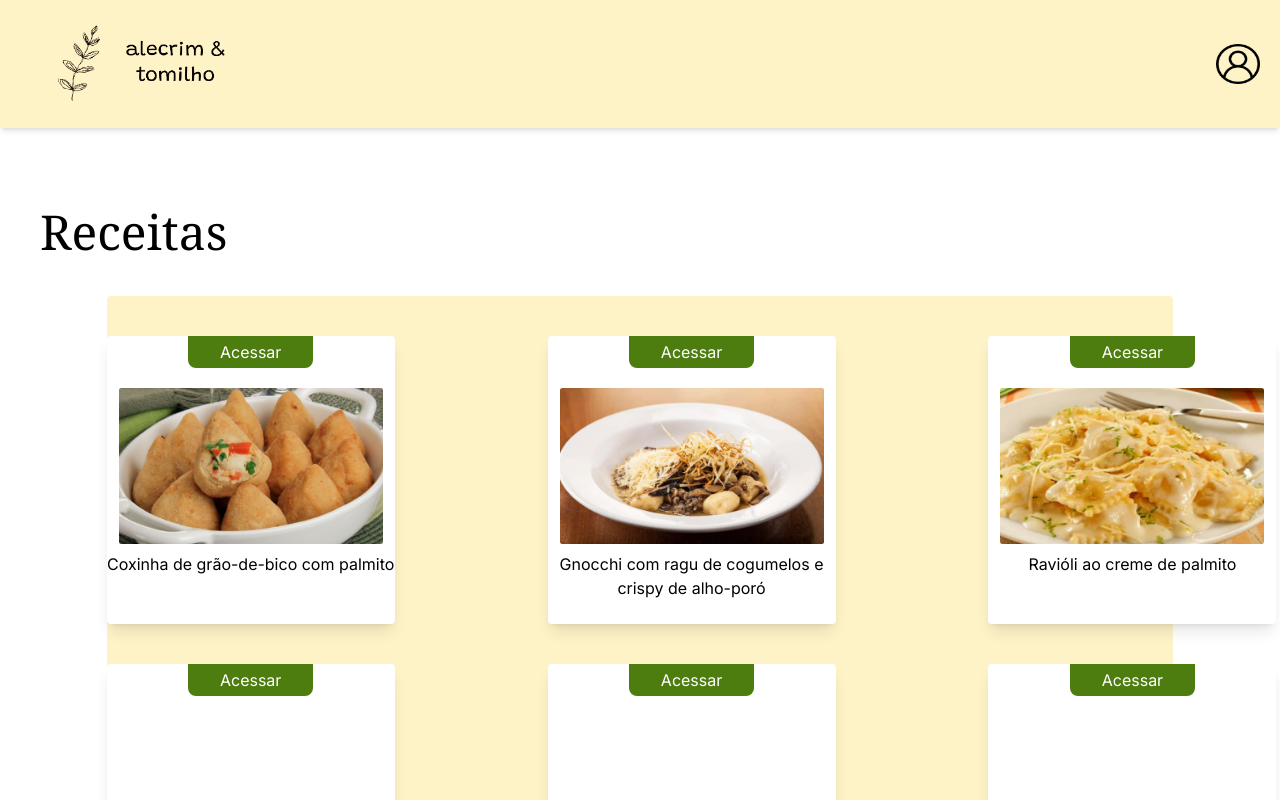
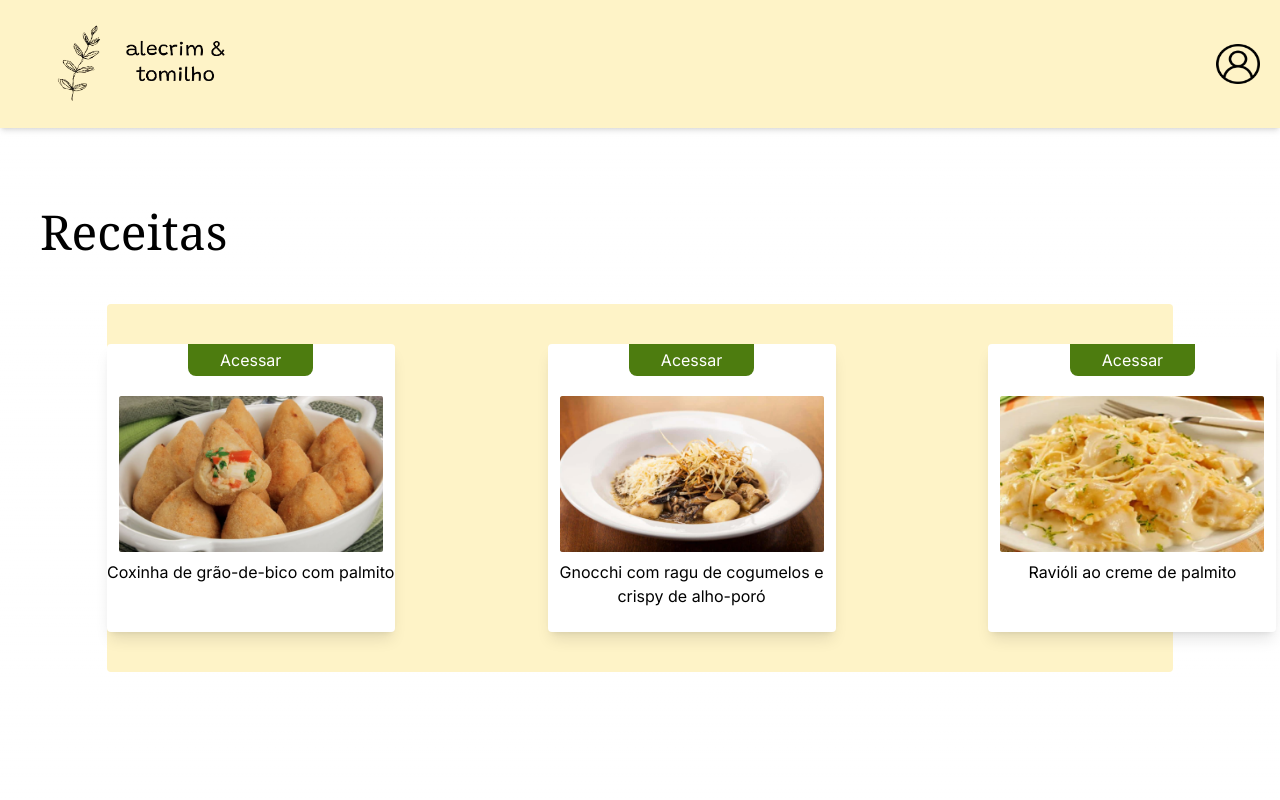
Before and after one commit to caiogeudes/recipe-website, a Next.js app: page / in a window 1280 px wide. Shown: the top 800 px of the page. Built offline with nearby package versions, Linux system fonts and the light colour scheme.

Commit message:
código organizado (criação da pasta components)

```diff
--- a/src/app/page.tsx
+++ b/src/app/page.tsx
@@ -1,64 +1,21 @@
-import Image from "next/image";
+import { recipeCard } from "@/components/recipeCard";
+import { header } from "@/components/header";
+import { body, title } from "@/components/body";
 
 export default function Home() {
   return (
     <main>
+      {header()}
 
-      {/* Cabeçalho */}
-      <header className="bg-amber-100 shadow-md w-full flex items-center justify-between  size-32">
-        <img src="/logo.png" className="pl-10 size-24 w-64" alt="logo"></img>
-        <img src="/user.png" className="pr-5 flex-shrink-0 size-10 w-16" alt="perfil"></img>
-      </header>
+      {title("Receitas")}
 
-      {/* Título */}
-      <h1 className="font-medium font-serif text-5xl pt-20 pl-10 pb-10">Receitas</h1>
-
-      {/* Grid de Receitas */}
-      <div className="rounded bg-amber-100 w-5/6 mx-auto flex justify-center">
-        <div className="grid grid-cols-3 gap-x-64 gap-y-10 pt-10 pb-10">
-
-          {/* Receita1 */}
-          <div className="rounded bg-white size-72 shadow-lg text-center flex flex-col items-center">
-            <button className="bg-lime-700 text-white pl-8 pr-8 pt-1 pb-1 rounded-b-lg">Acessar</button>
-            <img src="/recipes/coxinha.png" className="flex justify-center pt-5 size-44 w-full pr-3 pl-3"></img>
-            <h1 className="pt-2">Coxinha de grão-de-bico com palmito</h1>
-          </div>
-
-          {/* Receita2 */}
-          <div className="rounded bg-white size-72 shadow-lg text-center flex flex-col items-center">
-            <button className="bg-lime-700 text-white pl-8 pr-8 pt-1 pb-1 rounded-b-lg">Acessar</button>
-            <img src="/recipes/gnocchi.png" className="flex justify-center pt-5 size-44 w-full pr-3 pl-3"></img>
-            <h1 className="pt-2">Gnocchi com ragu de cogumelos e crispy de alho-poró</h1>
-          </div>
-
-          {/* Receita3 */}
-          <div className="rounded bg-white size-72 shadow-lg text-center flex flex-col items-center">
-            <button className="bg-lime-700 text-white pl-8 pr-8 pt-1 pb-1 rounded-b-lg">Acessar</button>
-            <img src="/recipes/ravioli.png" className="flex justify-center pt-5 size-44 w-full pr-3 pl-3"></img>
-            <h1 className="pt-2">Ravióli ao creme de palmito</h1>
-          </div>
-
-          {/* Receita4 */}
-          <div className="rounded bg-white size-72 shadow-lg text-center flex flex-col items-center">
-            <button className="bg-lime-700 text-white pl-8 pr-8 pt-1 pb-1 rounded-b-lg">Acessar</button>
-          </div>
-
-          {/* Receita5 */}
-          <div className="rounded bg-white size-72 shadow-lg text-center flex flex-col items-center">
-            <button className="bg-lime-700 text-white pl-8 pr-8 pt-1 pb-1 rounded-b-lg">Acessar</button>
-          </div>
-
-          {/* Receita6 */}
-          <div className="rounded bg-white size-72 shadow-lg text-center flex flex-col items-center">
-            <button className="bg-lime-700 text-white pl-8 pr-8 pt-1 pb-1 rounded-b-lg">Acessar</button>
-          </div>
-
-        </div>
-      </div>
-
-      {/* Fim da página */}
-      <div className="pt-10"></div>
-
+      {body(
+        <>
+          {recipeCard("/recipes/coxinha.png", "Coxinha de grão-de-bico com palmito")}
+          {recipeCard("/recipes/gnocchi.png", "Gnocchi com ragu de cogumelos e crispy de alho-poró")}
+          {recipeCard("/recipes/ravioli.png", "Ravióli ao creme de palmito")}
+        </>
+      )}
     </main>
   );
 }
--- /dev/null
+++ b/src/components/body.tsx
@@ -0,0 +1,15 @@
+export function title(title: string) {
+    return (
+        <h1 className="font-medium font-serif text-5xl pt-20 pl-10 pb-12">{title}</h1>
+    )
+}
+
+export function body(content: JSX.Element) {
+    return (
+        <div className="rounded bg-amber-100 w-5/6 mx-auto flex justify-center">
+            <div className="grid grid-cols-3 gap-x-64 gap-y-10 pt-10 pb-10">
+                {content}
+            </div>
+        </div>
+    )
+}
--- /dev/null
+++ b/src/components/header.tsx
@@ -0,0 +1,8 @@
+export function header() {
+    return (
+        <header className="bg-amber-100 shadow-md w-full flex items-center justify-between  size-32">
+            <img src="/logo.png" className="pl-10 size-24 w-64" alt="logo"></img>
+            <img src="/user.png" className="pr-5 flex-shrink-0 size-10 w-16" alt="perfil"></img>
+        </header>
+    )
+}
--- /dev/null
+++ b/src/components/recipeCard.tsx
@@ -0,0 +1,9 @@
+export function recipeCard(img: string, title: string) {
+    return (
+        <div className="rounded bg-white size-72 shadow-lg text-center flex flex-col items-center">
+            <button className="bg-lime-700 text-white pl-8 pr-8 pt-1 pb-1 rounded-b-lg">Acessar</button>
+            <img src={img} className="flex justify-center pt-5 size-44 w-full pr-3 pl-3"></img>
+            <h1 className="pt-2">{title}</h1>
+        </div>
+    )
+}
```
